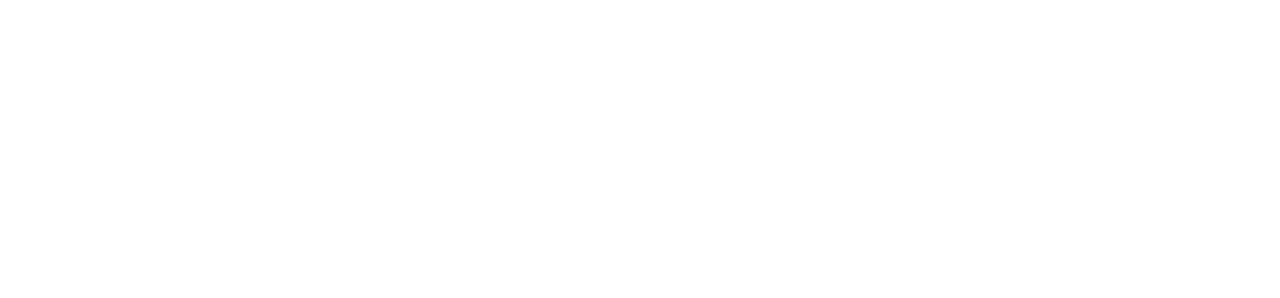
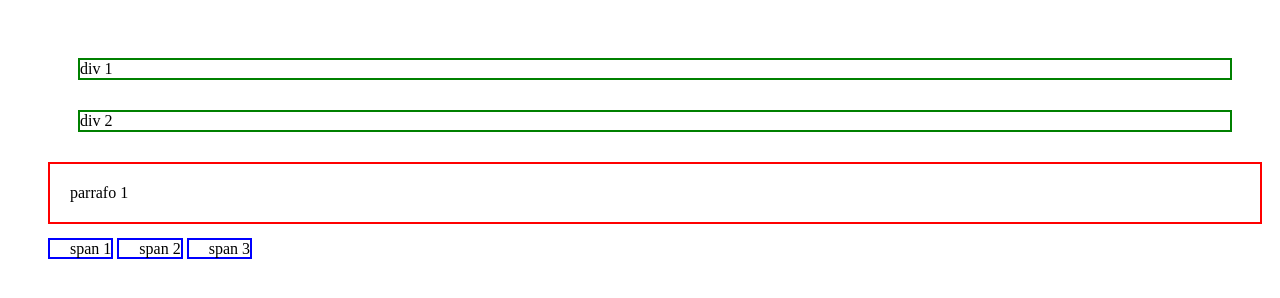
Before and after one commit to codeismo/html5-upiita-clase1v4, a plain HTML site: page modelo_de_cajas/index.html in a window 1280 px wide. Drawn offline with Linux system fonts and the light colour scheme.

Commit message:
agragando archivos correctos

```diff
--- a/modelo_de_cajas/index.html
+++ b/modelo_de_cajas/index.html
@@ -3,10 +3,37 @@
     <head>
         <title>Modelo de Cajas</title>
         <style>
-
+            div{
+                border: solid 2px green;
+                margin:30px;
+            }
+            p{
+                border: solid 2px red;
+                padding: 20px;
+            }
+            span{
+                border: solid 2px blue;
+            /*-lef -right -top -bottom*/
+                padding-left: 20px;
+            }
+            body{
+            /* arriba derecha abajo  e izquierda*/
+                padding: 20px 10px 30px 40px;
+            }
         </style>
     </head>
     <body>
-
+        <div>
+            div 1
+        </div>
+        <div>
+            div 2
+        </div>
+        <p>
+            parrafo 1
+        </p>
+        <span>span 1</span>
+        <span>span 2</span>
+        <span>span 3</span>
     </body>
 </html>
```
